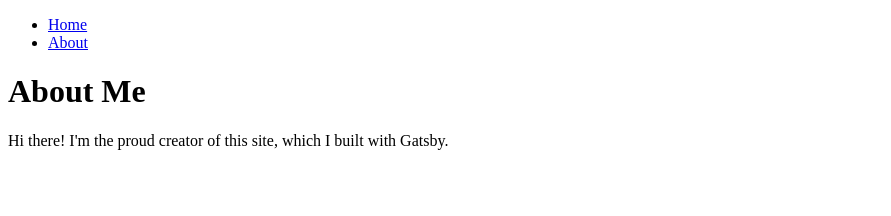
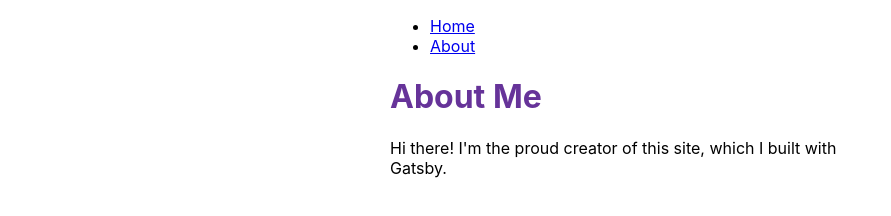
Before and after one commit to thabonyatlo/Gatsby, a Gatsby site in the folder my-gatsby-site/: page /about in a window 1280 px wide. Shown: the whole page, without its empty margins (0-891 px from the left). Built offline with nearby package versions, Linux system fonts and the light colour scheme; Gatsby itself is replaced by a stand-in of ours.

Commit message:
Style components with CSS Modules

```diff
--- a/my-gatsby-site/src/components/layout.js
+++ b/my-gatsby-site/src/components/layout.js
@@ -1,6 +1,15 @@
 // (9)
 import * as React from 'react'
 import { Link } from 'gatsby'
+// (19)
+import { container } from './layout.module.css'
+// (22)
+import {
+    heading,
+    navLinks,
+    navLinkItem,
+    navLinkText
+  } from './layout.module.css'
 
 // (10) without DESTRUCTURING
 // const Layout = (props) => {
@@ -11,16 +20,24 @@
 // // (11) with DESTRUCTURING
 const Layout = ({ pageTitle, children }) => {
   return (
-    <div>
+
+    <div /*(20)*/className={container}>
+
       <title>{pageTitle}</title>
       <nav>
-        <ul>
-          <li><Link to="/">Home</Link></li>
-          <li><Link to="/about">About</Link></li>
+        <ul /*(23)*/className={navLinks}>
+          <li /*(24)*/className={navLinkItem}>
+              <Link to="/">Home</Link>
+            </li>
+          <li /*(24)*/className={navLinkItem}>
+              <Link to="/about">About</Link>
+            </li>
         </ul>
       </nav>
       <main>
-        <h1>{pageTitle}</h1>
+        <h1 /*(25)*/className={heading}>
+            {pageTitle}
+        </h1>
         {children}
       </main>
     </div>
--- /dev/null
+++ b/my-gatsby-site/src/components/layout.module.css
@@ -0,0 +1,23 @@
+/* (18) */
+
+.container {
+    margin: auto;
+    max-width: 500px;
+    font-family: -apple-system, BlinkMacSystemFont, 'Segoe UI', Roboto, Oxygen, Ubuntu, Cantarell, 'Open Sans', 'Helvetica Neue', sans-serif;
+  }
+
+  /* (21) */
+  .heading {
+    color: rebeccapurple;
+  }
+  .nav-links {
+    display: flex;
+    list-style: none;
+    padding-left: 0;
+  }
+  .nav-link-item {
+    padding-right: 2rem;
+  }
+  .nav-link-text {
+    color: black;
+  }
```
